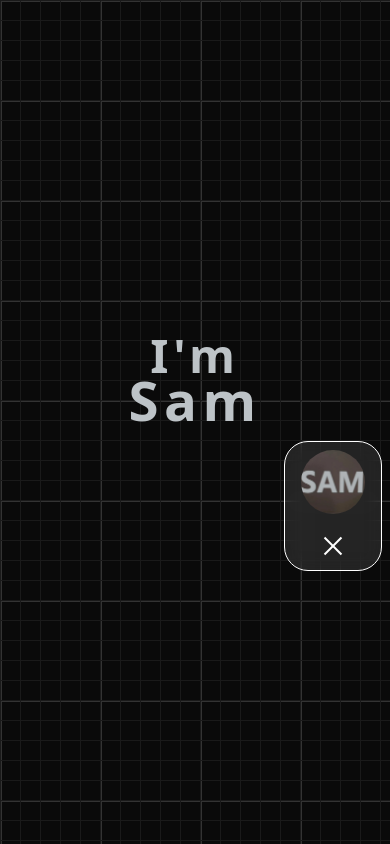
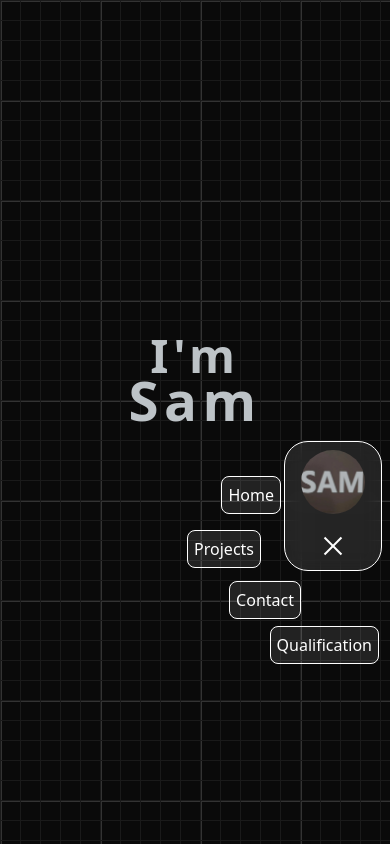
Before and after one commit to SamMegh/Portfolio-Web, a React (Vite) app: page / in a window 390 px wide. Both pictures are taken after a click on the button 333 px from the left and 546 px from the top of the page. Shown: the top 844 px of the page. Built offline with nearby package versions, Linux system fonts and the light colour scheme.

Commit message:
scroll to added

```diff
--- a/src/components/navbar.jsx
+++ b/src/components/navbar.jsx
@@ -66,7 +66,7 @@ export default function Navbar() {
   }, [menu]);
 
   return (
-  <div className="fixed right-2 top-[60%] -translate-y-1/2 overflow-hidden left-auto bottom-auto sm:bottom-2 sm:left-1/2 sm:-translate-x-1/2 sm:top-auto sm:translate-y-0 z-[10] w-fit">
+  <div className="fixed right-2 top-[60%] -translate-y-1/2 sm:overflow-hidden left-auto bottom-auto sm:bottom-2 sm:left-1/2 sm:-translate-x-1/2 sm:top-auto sm:translate-y-0 z-[10] w-fit">
       <header className=" flex justify-center sm:gap-10 flex-col sm:flex-row rounded-3xl items-center border-[0.5px] bg-[rgba(255,255,255,0.1)] backdrop-blur-[10px] px-[2vw] py-0 ">
         {/* Logo */}
         <div className="logo w-[80px]">
@@ -113,16 +113,25 @@ export default function Navbar() {
         <div className="menu hidden sm:inline-block">
           <ul className="flex space-x-8">
             <li className="homeScreenListItems">
-              <a className="homeScreentListItemAnchorTag" href="#">
+              <button
+                onClick={() => {
+                  gsap.to(window, {
+                    duration: 1,
+                    scrollTo: { y: 0, offsetY: 0 },
+                    ease: "power2.inOut",
+                  });
+                }}
+                className="homeScreentListItemAnchorTag"
+              >
                 Home
-              </a>
+              </button>
             </li>
             <li className="homeScreenListItems">
               <button
                 onClick={() => {
                   gsap.to(window, {
                     duration: 1,
-                    scrollTo: { y: ".ProjectsSection", offsetY: 50 }, // adjust offset if navbar covers section
+                    scrollTo: { y: "#ProjectsSection", offsetY: 0 },
                     ease: "power2.inOut",
                   });
                 }}
@@ -132,14 +141,32 @@ export default function Navbar() {
               </button>
             </li>
             <li className="homeScreenListItems">
-              <a className="homeScreentListItemAnchorTag" href="#">
+              <button
+                onClick={() => {
+                  gsap.to(window, {
+                    duration: 1,
+                    scrollTo: { y: "#QualificationSection", offsetY: 50 },
+                    ease: "power2.inOut",
+                  });
+                }}
+                className="homeScreentListItemAnchorTag"
+              >
                 Qualification
-              </a>
+              </button>
             </li>
             <li className="homeScreenListItems">
-              <a className="homeScreentListItemAnchorTag" href="#">
+              <button
+                onClick={() => {
+                  gsap.to(window, {
+                    duration: 1,
+                    scrollTo: { y: "#ContactSection", offsetY: 50 },
+                    ease: "power2.inOut",
+                  });
+                }}
+                className="homeScreentListItemAnchorTag"
+              >
                 Contact
-              </a>
+              </button>
             </li>
           </ul>
         </div>
@@ -152,24 +179,64 @@ export default function Navbar() {
           >
             <ul className="inline">
               <li className="homeScreenListItems navBarForMobile top-[-30px] right-[100px]">
-                <a className="homeScreentListItemAnchorTagMobile " href="#">
+                <button
+                  className="homeScreentListItemAnchorTagMobile"
+                  onClick={() => {
+                    gsap.to(window, {
+                      duration: 1,
+                      scrollTo: { y: 0, offsetY: 0 },
+                      ease: "power2.inOut",
+                    });
+                    setMenu(false);
+                  }}
+                >
                   Home
-                </a>
+                </button>
               </li>
               <li className="homeScreenListItems navBarForMobile top-[24px] right-[120px]">
-                <a className="homeScreentListItemAnchorTagMobile" href="#">
+                <button
+                  className="homeScreentListItemAnchorTagMobile"
+                  onClick={() => {
+                    gsap.to(window, {
+                      duration: 1,
+                      scrollTo: { y: "#ProjectsSection", offsetY: 50 },
+                      ease: "power2.inOut",
+                    });
+                    setMenu(false);
+                  }}
+                >
                   Projects
-                </a>
+                </button>
               </li>
               <li className="homeScreenListItems navBarForMobile top-[75px] right-[80px]">
-                <a className="homeScreentListItemAnchorTagMobile" href="#">
+                <button
+                  className="homeScreentListItemAnchorTagMobile"
+                  onClick={() => {
+                    gsap.to(window, {
+                      duration: 1,
+                      scrollTo: { y: "#ContactSection", offsetY: 50 },
+                      ease: "power2.inOut",
+                    });
+                    setMenu(false);
+                  }}
+                >
                   Contact
-                </a>
+                </button>
               </li>
               <li className="homeScreenListItems navBarForMobile top-[120px] right-[2px]">
-                <a className="homeScreentListItemAnchorTagMobile" href="#">
+                <button
+                  className="homeScreentListItemAnchorTagMobile"
+                  onClick={() => {
+                    gsap.to(window, {
+                      duration: 1,
+                      scrollTo: { y: "#QualificationSection", offsetY: 50 },
+                      ease: "power2.inOut",
+                    });
+                    setMenu(false);
+                  }}
+                >
                   Qualification
-                </a>
+                </button>
               </li>
             </ul>
           </div>
```
